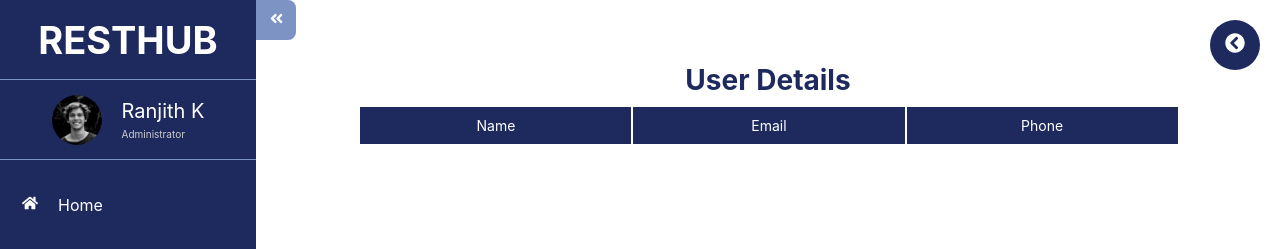
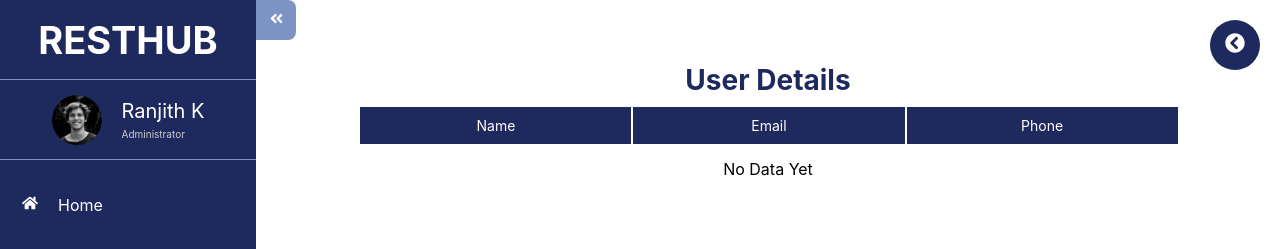
Before and after one commit to ranjith7265/RestHub, a React (Create React App) app: page /userdetails in a window 1280 px wide. Shown: the top 249 px of the page. Built offline with nearby package versions, Linux system fonts and the light colour scheme.

Commit message:
No-data-Yet element added

```diff
--- a/src/App.css
+++ b/src/App.css
@@ -239,6 +239,10 @@
   color: var(--text-white);
   background-color:#9eb4e4;
 }
+.no-data{
+  margin-top: 1.5rem;
+  font-size: 1.6rem;
+}
 .back-btn{
   height: 5rem;
   width: 5rem;
--- a/src/components/UserDetails.jsx
+++ b/src/components/UserDetails.jsx
@@ -16,6 +16,9 @@ function UserDetails() {
           <span>Email</span>
           <span>Phone</span>
         </div>
+        {userData.length <= 0 && (
+          <div className="details-show no-data">No Data Yet</div>
+        )}
         {userData.map((user) => (
           <div className="details-show" key={user.phone}>
             <span>{`${user.firstName} ${user.lastName}`}</span>
```
